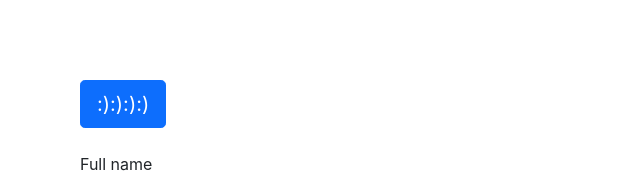
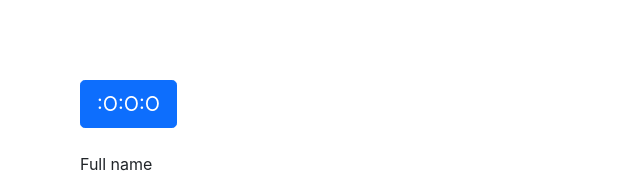
Before and after one commit to jaygraygray/frontend-boilerplate, a React app: page / in a window 1280 px wide. Shown: the top 178 px of the page, without its empty margins (0-640 px from the left). Built offline with nearby package versions, Linux system fonts and the light colour scheme.

Commit message:
bump the :O

```diff
--- a/src/App.tsx
+++ b/src/App.tsx
@@ -16,7 +16,7 @@ function App(): ReactElement {
       <div style={{ width: "300px", margin: "5rem" }}>
         <Form>
           <>
-            <Button size="large" label=":):):):)" actionType="primary" />
+            <Button size="large" label=":O:O:O" actionType="primary" />
             <br />
             <br />
             <Input
```
